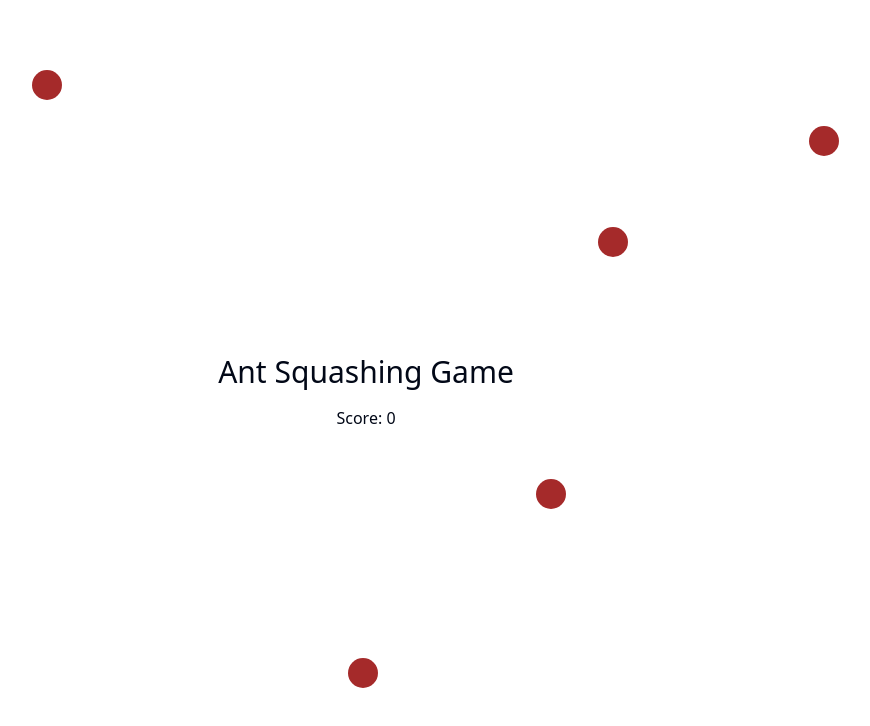
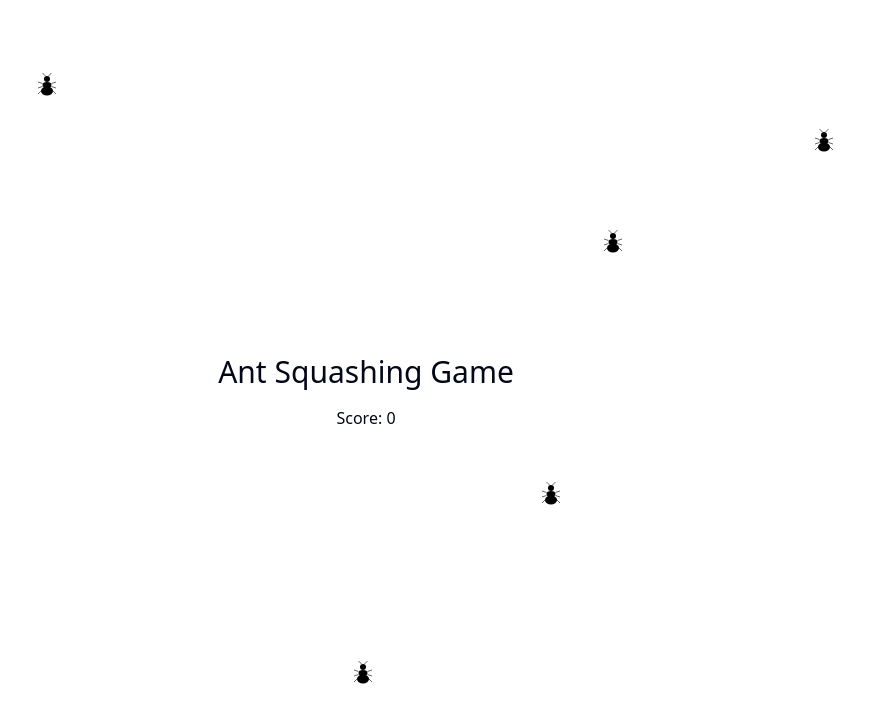
Before and after one commit to GPT-Engineer-App-Dev/ant-squasher, a React (Vite) app: page / in a window 1280 px wide. Shown: the top 726 px of the page, without its empty margins (274-1144 px from the left). Built offline with nearby package versions, Linux system fonts and the light colour scheme.

Commit message:
Replaced red circles with ant images in the ant squashing game.

```diff
--- a/src/pages/Index.jsx
+++ b/src/pages/Index.jsx
@@ -1,4 +1,5 @@
 import React, { useState, useEffect } from 'react';
+import antImage from '../assets/ant.svg';
 
 const Ant = ({ id, onClick }) => {
   const [position, setPosition] = useState({ top: 0, left: 0 });
@@ -23,8 +24,8 @@ const Ant = ({ id, onClick }) => {
         left: position.left,
         width: '30px',
         height: '30px',
-        backgroundColor: 'brown',
-        borderRadius: '50%',
+        backgroundImage: `url(${antImage})`,
+        backgroundSize: 'cover',
         cursor: 'pointer',
       }}
     />
```
Also changed, not shown: public/images/ant.png (added), src/assets/ant.svg (added).
